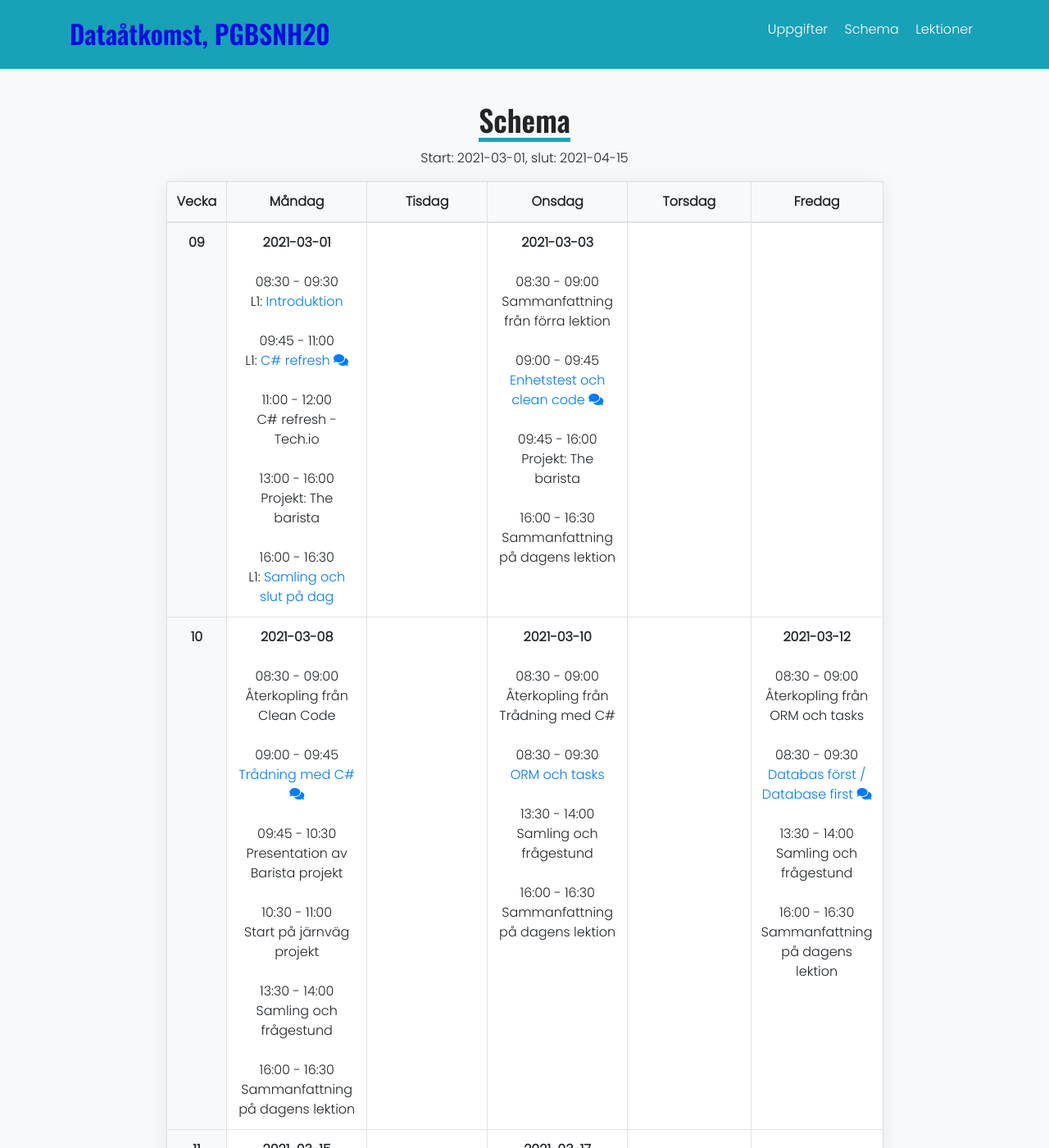
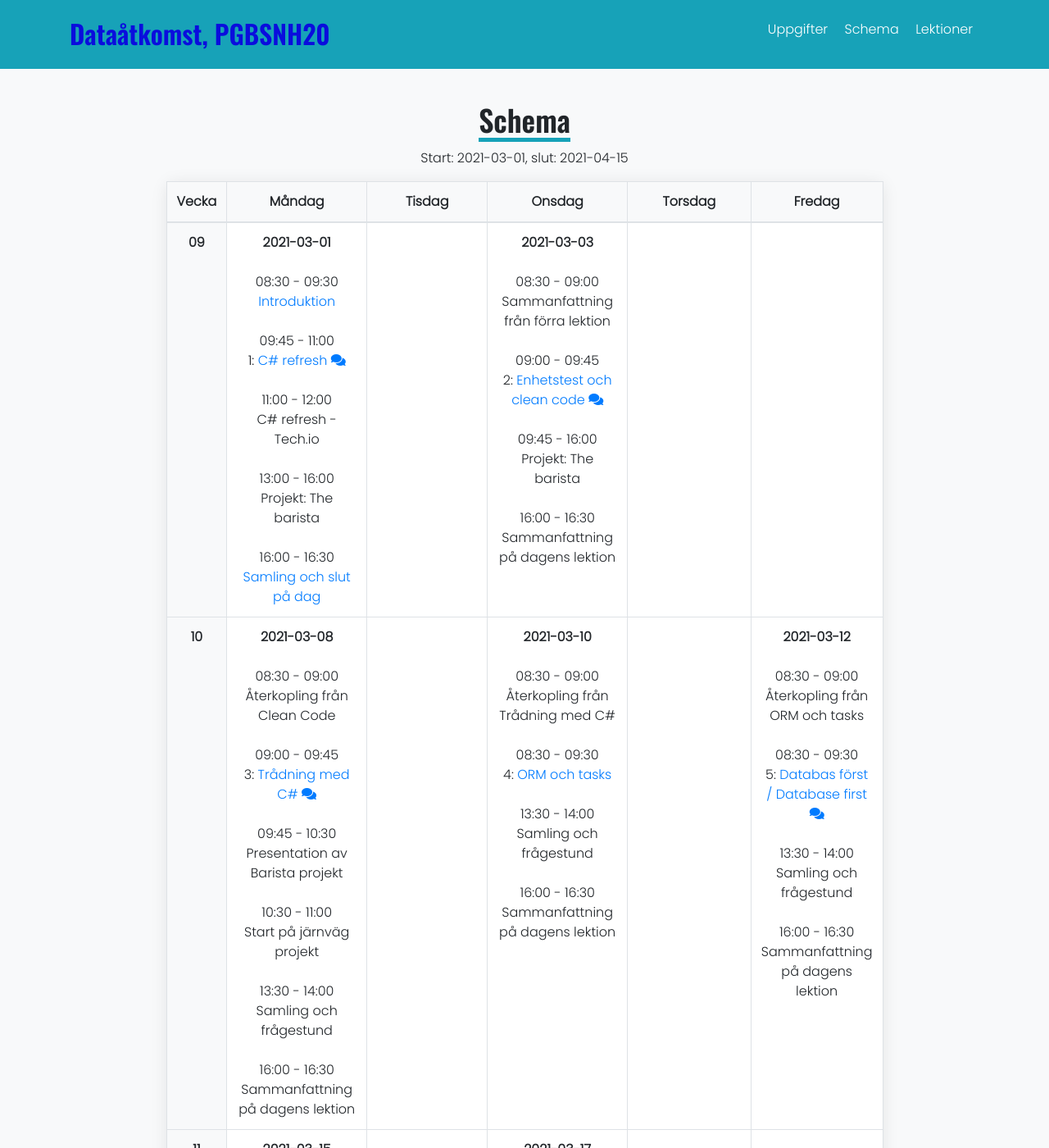
Before and after one commit to PGBSNH20/PGBSNH20-dataatkomst, a Jekyll site: the page built from schedule.md, in a window 1280 px wide and 1400 px high. Shown: the whole window at 82% size. Built offline with Jekyll 4.4.1, drawn with Linux system fonts in a browser that asks for light colours; nearby versions of some CDN libraries.

Commit message:
Updates schedule

```diff
--- a/_data/schedule.yml
+++ b/_data/schedule.yml
@@ -12,7 +12,6 @@ weeks:
     - activity: lecture
       title: "Introduktion"
       titleEn: "Introduction"
-      number: "L1"
       slug: lectures/introduction
       filename: Untitled
       dirname: untitled-lecture
@@ -22,7 +21,7 @@ weeks:
     - activity: lecture
       title: "C# refresh"
       titleEn: "C# refresh"
-      number: "L1"
+      number: "1"
       slug: lectures/introduction
       filename: Untitled
       dirname: untitled-lecture
@@ -45,7 +44,6 @@ weeks:
     - activity: standup
       title: "Samling och slut på dag"
       titleEn: "Get together and end of day"
-      number: "L1"
       slug: lectures/introduction
       description: "Är där frågor? Landing."
       start-full: 20210301T160000
@@ -69,6 +67,7 @@ weeks:
       description: "Hur kan vi automatisk verificera vår kod och skriva kod som är enklare att läsa"
       start-full: 20210303T090000
       end-full: 20210303T094500
+      number: "2"
       discussion: https://github.com/PGBSNH20/PGBSNH20-dataatkomst/discussions/6
     - activity: assignment
       title: "Projekt: The barista"
@@ -108,6 +107,7 @@ weeks:
       description: "Trådar på datorer handlar om att få två sakar att hända samtidigt"
       start-full: 20210308T090000
       end-full: 20210308T094500
+      number: "3"
       discussion: https://github.com/PGBSNH20/PGBSNH20-dataatkomst/discussions/8
     - activity: standup
       title: "Presentation av Barista projekt"
@@ -115,13 +115,13 @@ weeks:
       description: "Hur har ni implementerat projektet, typ 5+ min per grupp"
       start-full: 20210308T094500
       end-full: 20210308T103000
-    - activity: standup
+    - activity: assignment
       title: "Start på järnväg projekt"
       titleEn: "Start på railway project"
       description: "Introduktion till nästa projekt"
       start-full: 20210308T103000
       end-full: 20210308T110000
-    - activity: standup
+    - activity: assignment
       title: "Samling och frågestund"
       titleEn: "Meet in teams and possibility to get answer to questions"
       description: "Är där frågor till projektet"
@@ -148,11 +148,12 @@ weeks:
     - activity: lecture
       title: "ORM och tasks"
       titleEn: "ORM and tasks"
+      number: "4"
       slug: lectures/ormtask
       description: "Man använder ett ORM till automatisk att kopla data till objekter, vi titter på hur man kan göra det. Vi försätter med att titta på hur man kan jobba asynkront i C#, i nu med tasks"
       start-full: 20210310T083000
       end-full: 20210310T093000
-    - activity: standup
+    - activity: assignment
       title: "Samling och frågestund"
       titleEn: "Meet in teams and possibility to get answer to questions"
       description: "Vi tar på denna samling upp generella frågor till projektet, som har uppstått under förmiddagen."
@@ -183,8 +184,9 @@ weeks:
       description: "En teknik vart man börja med att skåpa en databas, kanske man har en eksisterende (legacy) databas. Samt en introduktion till async och await."
       start-full: 20210312T083000
       end-full: 20210312T093000
+      number: "5"
       discussion: https://github.com/PGBSNH20/PGBSNH20-dataatkomst/discussions/10
-    - activity: standup
+    - activity: assignment
       title: "Samling och frågestund"
       titleEn: "Meet in teams and possibility to get answer to questions"
       description: "Vi tar på denna samling upp generella frågor till projektet, som har uppstått under förmiddagen."
```
